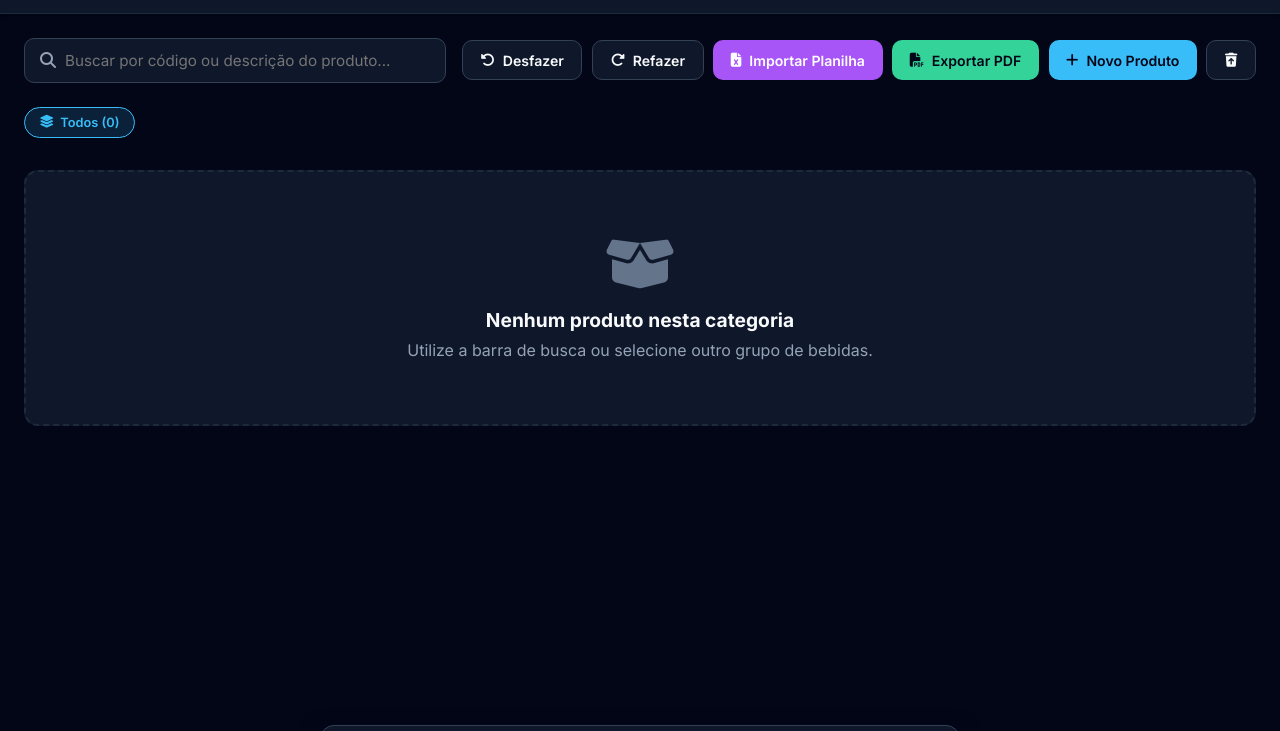
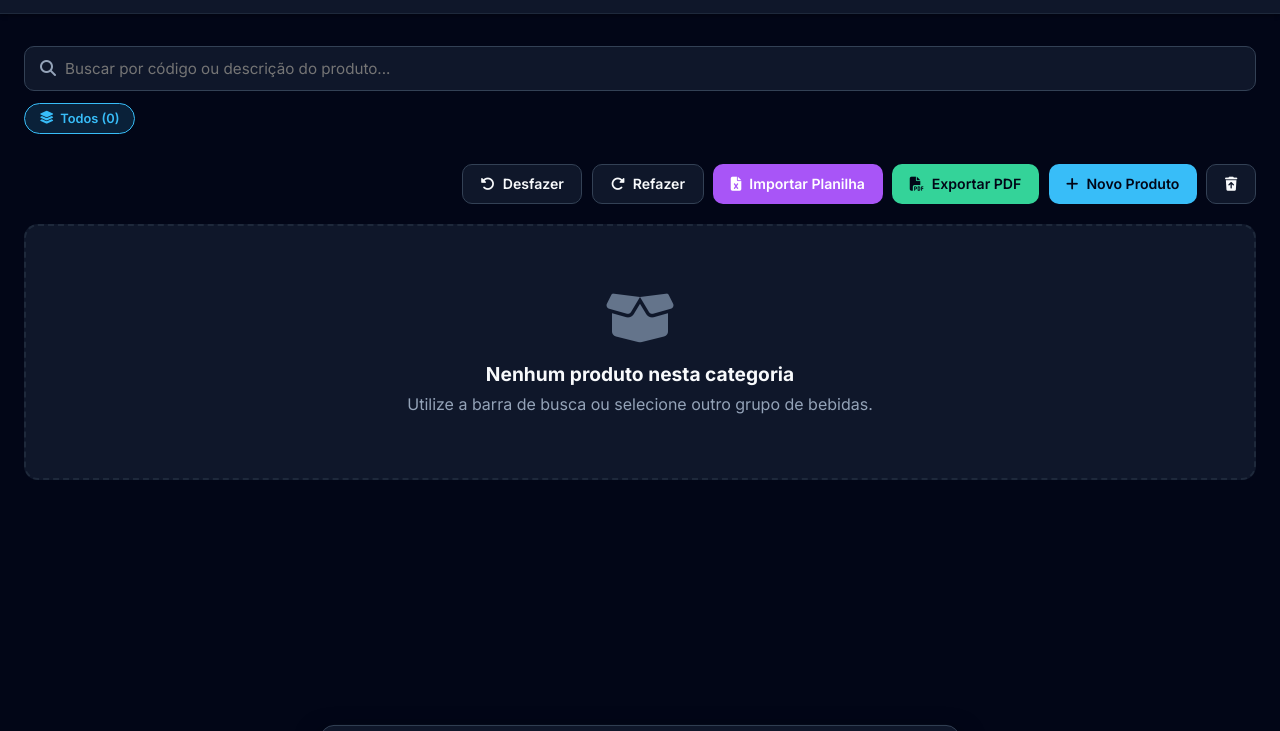
Before and after one commit to FabioEufrazio/catalogo-dec-bebidas, a plain HTML site: page index.html in a window 1280 px wide. Shown: the part 69-800 px from the top of the page. Drawn offline with Linux system fonts and the light colour scheme; no server answers.

Commit message:
Adiciona busca inteligente com auto-reveal no scroll e categorias fixas

```diff
--- a/index.html
+++ b/index.html
@@ -222,13 +222,40 @@
       background: var(--bg-card-hover);
     }
 
+    /* NAVEGAÇÃO FIXA INTELIGENTE NO SCROLL */
+    .sticky-nav-container {
+      position: sticky;
+      top: 0;
+      z-index: 95;
+      background: var(--bg-body);
+      padding-top: 0.5rem;
+      padding-bottom: 0.5rem;
+      margin-bottom: 1rem;
+      transition: transform 0.25s ease;
+    }
+
+    .sticky-search-box {
+      margin-bottom: 0.75rem;
+      transition: max-height 0.25s ease, opacity 0.25s ease, margin 0.25s ease;
+      overflow: hidden;
+      max-height: 80px;
+      opacity: 1;
+    }
+
+    .sticky-nav-container.hide-search .sticky-search-box {
+      max-height: 0;
+      opacity: 0;
+      margin-bottom: 0;
+      pointer-events: none;
+    }
+
     /* BARRA DE CATEGORIAS */
     .category-pills-bar {
       display: flex;
       gap: 0.5rem;
       overflow-x: auto;
-      padding-bottom: 0.5rem;
-      margin-bottom: 1.5rem;
+      padding-bottom: 0.35rem;
+      margin-bottom: 0;
       scrollbar-width: thin;
     }
 
@@ -891,42 +918,46 @@
 
   <!-- CONTEÚDO PRINCIPAL -->
   <main class="main-content">
-    <div class="toolbar">
-      <div class="search-box">
+
+    <!-- NAVEGAÇÃO FIXA INTELIGENTE (BUSCA REVEAL + CATEGORIAS STICKY) -->
+    <div class="sticky-nav-container" id="sticky-nav-container">
+      <div class="search-box sticky-search-box" id="sticky-search-wrapper">
         <i class="fa-solid fa-magnifying-glass"></i>
         <input type="text" id="search-input" placeholder="Buscar por código ou descrição do produto..." oninput="ProductStore.filter(this.value)">
       </div>
 
-      <div class="action-buttons">
-        <button class="btn btn-secondary admin-only-ui" onclick="HistoryStore.undo()" title="Desfazer Ação (Ctrl+Z)">
+      <!-- BARRA DE CATEGORIAS -->
+      <div class="category-pills-bar" id="category-pills-bar"></div>
+    </div>
+
+    <div class="toolbar admin-only-ui" style="margin-bottom: 1.25rem;">
+      <div class="action-buttons" style="width: 100%; justify-content: flex-end;">
+        <button class="btn btn-secondary" onclick="HistoryStore.undo()" title="Desfazer Ação (Ctrl+Z)">
           <i class="fa-solid fa-rotate-left"></i> Desfazer
         </button>
-        <button class="btn btn-secondary admin-only-ui" onclick="HistoryStore.redo()" title="Refazer Ação (Ctrl+Y)">
+        <button class="btn btn-secondary" onclick="HistoryStore.redo()" title="Refazer Ação (Ctrl+Y)">
           <i class="fa-solid fa-rotate-right"></i> Refazer
         </button>
 
-        <button class="btn btn-purple admin-only-ui" onclick="document.getElementById('excel-file-input').click()">
+        <button class="btn btn-purple" onclick="document.getElementById('excel-file-input').click()">
           <i class="fa-solid fa-file-excel"></i> Importar Planilha
         </button>
         <input type="file" id="excel-file-input" accept=".xlsx, .xls, .csv" style="display: none;" onchange="ExcelEngine.handleFile(event)">
         <input type="file" id="card-photo-input" accept="image/*" style="display: none;" onchange="ProductStore.handleCardPhotoSelect(event)">
 
-        <button class="btn btn-success admin-only-ui" onclick="PDFEngine.generate()">
+        <button class="btn btn-success" onclick="PDFEngine.generate()">
           <i class="fa-solid fa-file-pdf"></i> Exportar PDF
         </button>
 
-        <button class="btn btn-primary admin-only-ui" onclick="ModalEngine.openAddProduct()">
+        <button class="btn btn-primary" onclick="ModalEngine.openAddProduct()">
           <i class="fa-solid fa-plus"></i> Novo Produto
         </button>
 
-        <button class="btn btn-secondary admin-only-ui" onclick="ProductStore.confirmClearAll()" title="Limpar Todo o Catálogo">
+        <button class="btn btn-secondary" onclick="ProductStore.confirmClearAll()" title="Limpar Todo o Catálogo">
           <i class="fa-solid fa-trash-arrow-up"></i>
         </button>
       </div>
     </div>
-
-    <!-- BARRA DE CATEGORIAS -->
-    <div class="category-pills-bar" id="category-pills-bar"></div>
 
     <!-- GRID DE EXIBIÇÃO DE PRODUTOS -->
     <div class="product-grid" id="product-grid"></div>
@@ -2640,6 +2671,31 @@
     // INICIALIZAÇÃO AUTOMÁTICA DA APLICAÇÃO
     document.addEventListener('DOMContentLoaded', () => {
       ProductStore.init();
+
+      // LÓGICA INTELIGENTE DE REVEAL DA BUSCA AO ROLAR PARA CIMA
+      let lastScrollY = window.scrollY || document.documentElement.scrollTop;
+      window.addEventListener('scroll', () => {
+        const navContainer = document.getElementById('sticky-nav-container');
+        if (!navContainer) return;
+
+        const currentScrollY = window.scrollY || document.documentElement.scrollTop;
+        const diff = currentScrollY - lastScrollY;
+
+        if (currentScrollY > 90) {
+          if (diff > 6) {
+            // Rolando para baixo: Esconde a busca, mantém as pílulas de categoria fixas no topo
+            navContainer.classList.add('hide-search');
+          } else if (diff < -6) {
+            // Rolando para cima: Exibe a busca imediatamente!
+            navContainer.classList.remove('hide-search');
+          }
+        } else {
+          // No topo da página: sempre exibe a busca
+          navContainer.classList.remove('hide-search');
+        }
+
+        lastScrollY = currentScrollY;
+      }, { passive: true });
     });
   </script>
 </body>
```
Also changed, not shown: index_stable_backup.html (+70 -14 lines).
